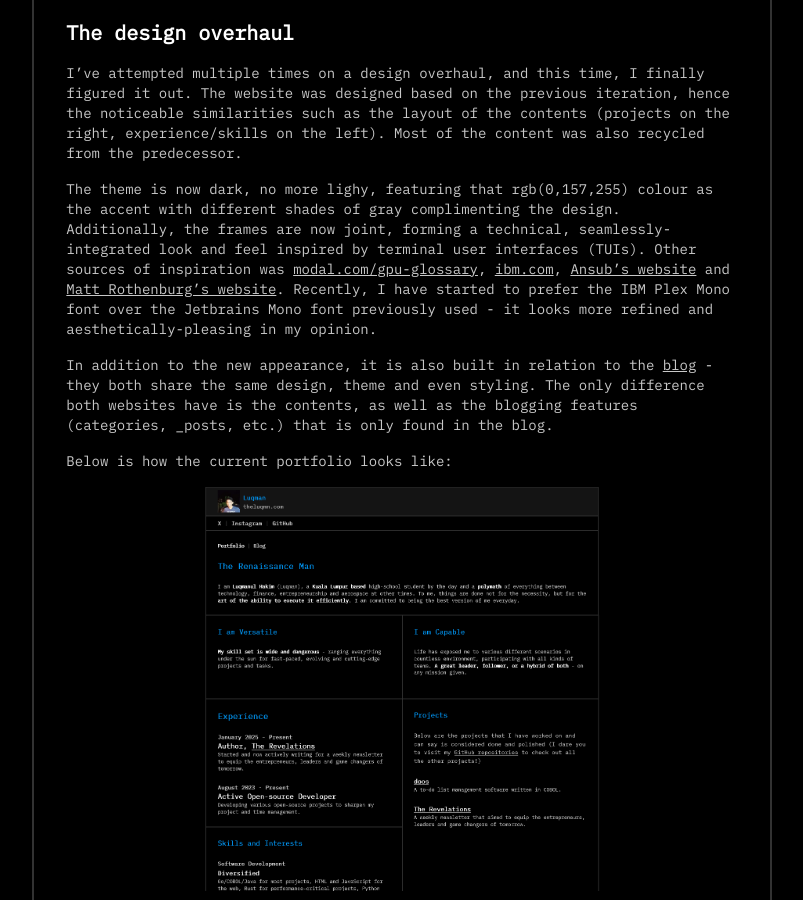
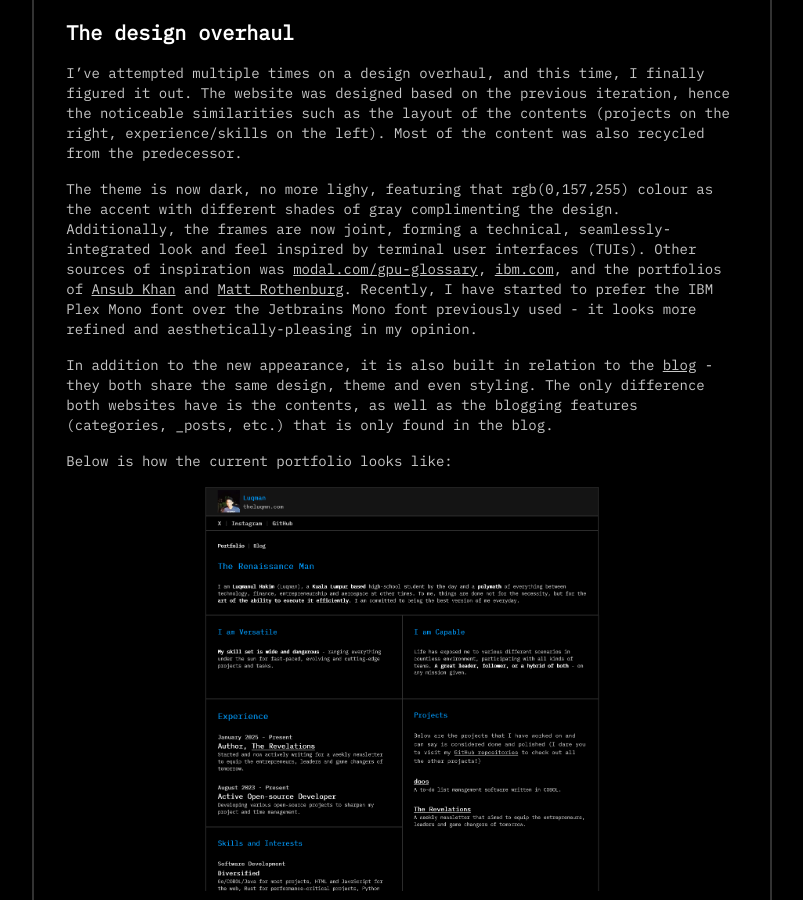
Before and after one commit to theluqmn/blog, a Jekyll site: the page built from _posts/2025-10-22-new-portfolio-new-me.md, in a window 1280 px wide and 900 px high, scrolled down 1159 px. Shown: the whole window, without its empty margins (238-1041 px from the left). Built offline with Jekyll 4.4.1, drawn with Linux system fonts in a browser that asks for light colours; nearby versions of some CDN libraries.

Commit message:
new portfolio, new me update

```diff
--- a/_posts/2025-10-22-new-portfolio-new-me.md
+++ b/_posts/2025-10-22-new-portfolio-new-me.md
@@ -24,7 +24,7 @@ This design became my frontface on the internet for roughly 10 months.
 
 I've attempted multiple times on a design overhaul, and this time, I finally figured it out. The website was designed based on the previous iteration, hence the noticeable similarities such as the layout of the contents (projects on the right, experience/skills on the left). Most of the content was also recycled from the predecessor.
 
-The theme is now dark, no more lighy, featuring that rgb(0,157,255) colour as the accent with different shades of gray complimenting the design. Additionally, the frames are now joint, forming a technical, seamlessly-integrated look and feel inspired by terminal user interfaces (TUIs). Other sources of inspiration was [modal.com/gpu-glossary](https://modal.com/gpu-glossary), [ibm.com](https://ibm.com), [Ansub's website](https://ansubkhan.com) and [Matt Rothenburg's website](https://mattrothenberg.com/). Recently, I have started to prefer the IBM Plex Mono font over the Jetbrains Mono font previously used - it looks more refined and aesthetically-pleasing in my opinion.
+The theme is now dark, no more lighy, featuring that rgb(0,157,255) colour as the accent with different shades of gray complimenting the design. Additionally, the frames are now joint, forming a technical, seamlessly-integrated look and feel inspired by terminal user interfaces (TUIs). Other sources of inspiration was [modal.com/gpu-glossary](https://modal.com/gpu-glossary), [ibm.com](https://ibm.com), and the portfolios of [Ansub Khan](https://ansubkhan.com) and [Matt Rothenburg](https://mattrothenberg.com/). Recently, I have started to prefer the IBM Plex Mono font over the Jetbrains Mono font previously used - it looks more refined and aesthetically-pleasing in my opinion.
 
 In addition to the new appearance, it is also built in relation to the [blog](https://blog.theluqmn.com) - they both share the same design, theme and even styling. The only difference both websites have is the contents, as well as the blogging features (categories, _posts, etc.) that is only found in the blog.
 
```
